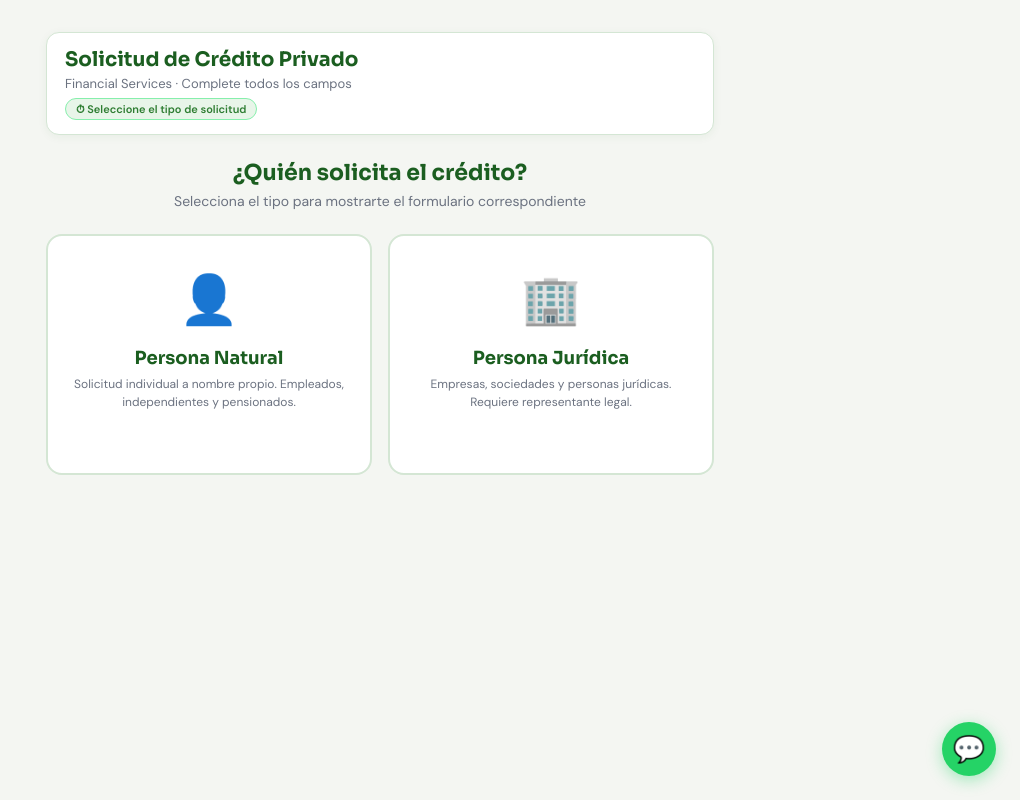
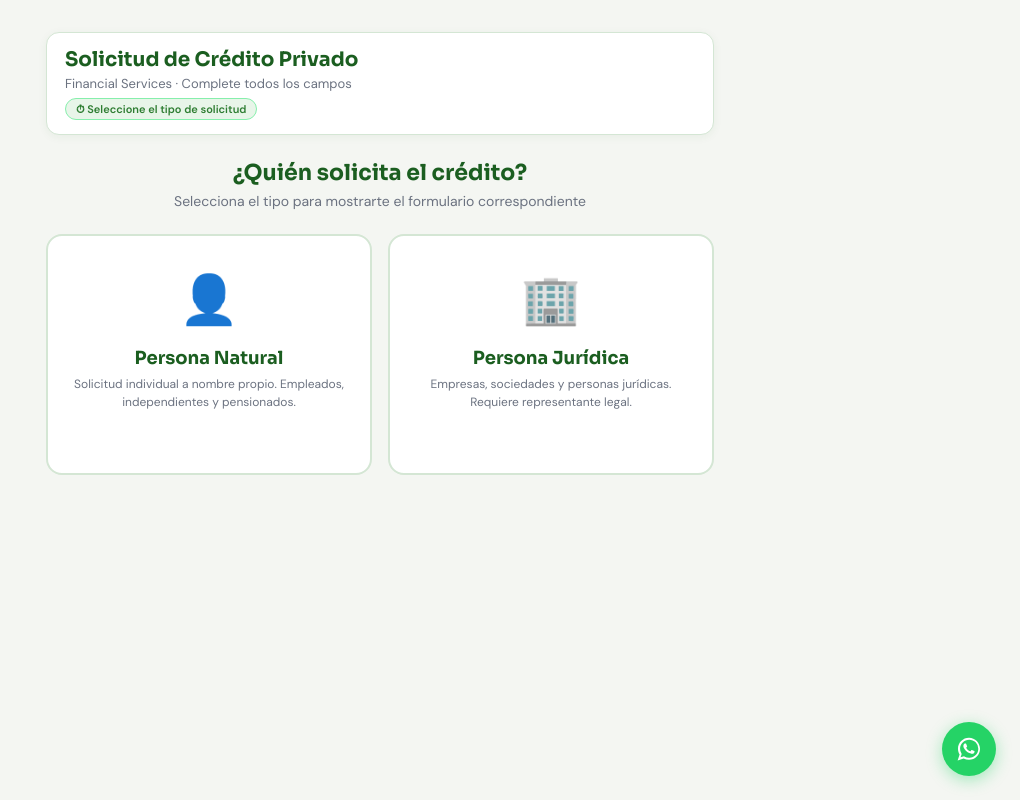
Before and after one commit to warpfiance-commits/Warp-consultas, a website: page index.html in a window 1280 px wide. Shown: the whole page, without its empty margins (260-1280 px from the left). Drawn offline with Linux system fonts and the light colour scheme.

Commit message:
index.html

```diff
--- a/index.html
+++ b/index.html
@@ -745,7 +745,7 @@ textarea{resize:vertical;min-height:80px}
   </div>
 </div>
 
-<a class="wa-btn" href="https://wa.me/573018558295?text=Hola%2C+tengo+dudas+sobre+el+formulario+de+cr%C3%A9dito" target="_blank" title="¿Dudas? Escríbenos por WhatsApp">💬</a>
+<a class="wa-btn" href="https://wa.me/573018558295?text=Hola%2C+tengo+dudas+sobre+el+formulario+de+cr%C3%A9dito" target="_blank" title="¿Dudas? Escríbenos por WhatsApp"><svg viewBox="0 0 32 32" width="28" height="28" fill="#fff"><path d="M16.004 3C9.04 3 3.4 8.64 3.4 15.6c0 2.46.68 4.76 1.86 6.74L3 29l6.86-2.2a12.5 12.5 0 0 0 6.14 1.6h.01c6.96 0 12.6-5.64 12.6-12.6C28.6 8.84 22.96 3 16.004 3zm0 22.9h-.01a10.4 10.4 0 0 1-5.3-1.45l-.38-.22-3.94 1.26 1.28-3.84-.25-.4a10.3 10.3 0 0 1-1.58-5.5c0-5.74 4.67-10.4 10.41-10.4 2.78 0 5.39 1.09 7.36 3.06a10.34 10.34 0 0 1 3.05 7.36c0 5.74-4.67 10.4-10.6 10.13zm5.7-7.79c-.31-.16-1.85-.91-2.13-1.02-.29-.1-.5-.16-.71.16-.21.31-.81 1.02-.99 1.23-.18.21-.37.23-.68.08-1.85-.92-3.06-1.65-4.27-3.74-.32-.56.32-.52.92-1.73.1-.21.05-.39-.05-.55-.1-.16-.71-1.71-.97-2.34-.26-.63-.52-.55-.72-.55-.18 0-.39-.03-.6-.03-.21 0-.55.08-.84.39-.29.31-1.12 1.1-1.12 2.68 0 1.58 1.15 3.11 1.31 3.32.16.21 2.21 3.38 5.36 4.6 2.66 1.04 3.2.84 3.78.78.58-.05 1.85-.76 2.11-1.49.26-.73.26-1.36.18-1.49-.08-.13-.29-.21-.6-.36z"/></svg></a>
 <div class="toast" id="toast"></div>
 
 <script>
```
